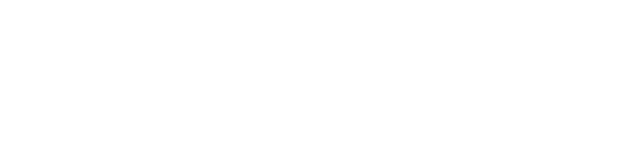
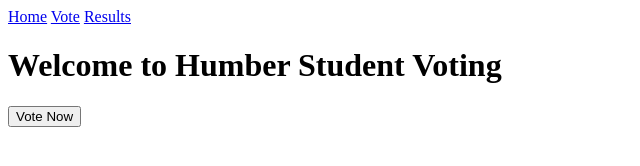
Before and after one commit to omarelmi0010/humber-student-voting, a plain HTML site: page index.html in a window 1280 px wide. Shown: the whole page, without its empty margins (0-640 px from the left). Drawn offline with Linux system fonts and the light colour scheme.

Commit message:
Add homepage nav menu, welcome message, and Vote Now button

```diff
--- a/index.html
+++ b/index.html
@@ -6,6 +6,14 @@
     <title>Humber Student Voting</title>
 </head>
 <body>
+    <nav>
+        <a href="index.html">Home</a>
+        <a href="vote.html">Vote</a>
+        <a href="results.html">Results</a>
+    </nav>
+
+    <h1>Welcome to Humber Student Voting</h1>
+    <button>Vote Now</button>
 
 </body>
 </html>
```
